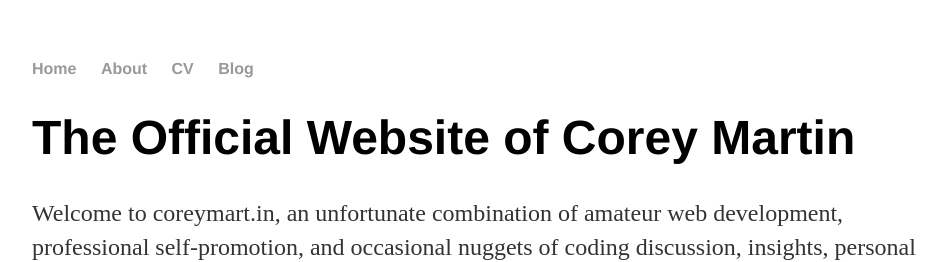
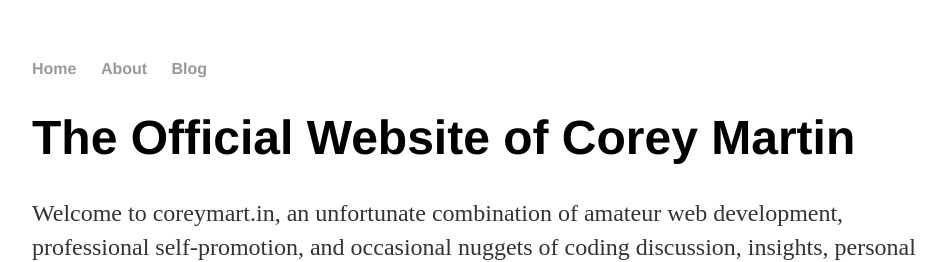
Before and after one commit to CoreySMartin/CoreySMartin.github.io, a Jekyll site: the page built from index.md, in a window 1280 px wide. Shown: the top 262 px of the page, without its empty margins (160-1105 px from the left). Built offline with Jekyll 4.4.1, drawn with Linux system fonts in a browser that asks for light colours.

```diff
--- a/_layouts/default.html
+++ b/_layouts/default.html
@@ -10,7 +10,6 @@
 	    		<ul>
 	        		<li><a href="/">Home</a></li>
 		        	<li><a href="/about">About</a></li>
-	        		<li><a href="https://docs.google.com/document/d/1cT-SsmhIXN9wI9l4AImJhGjXsV2HzE5M6jcfMHp7xGQ">CV</a></li>
 	        		<li><a href="/blog">Blog</a></li>
 	    		</ul>
 			</nav>
```
